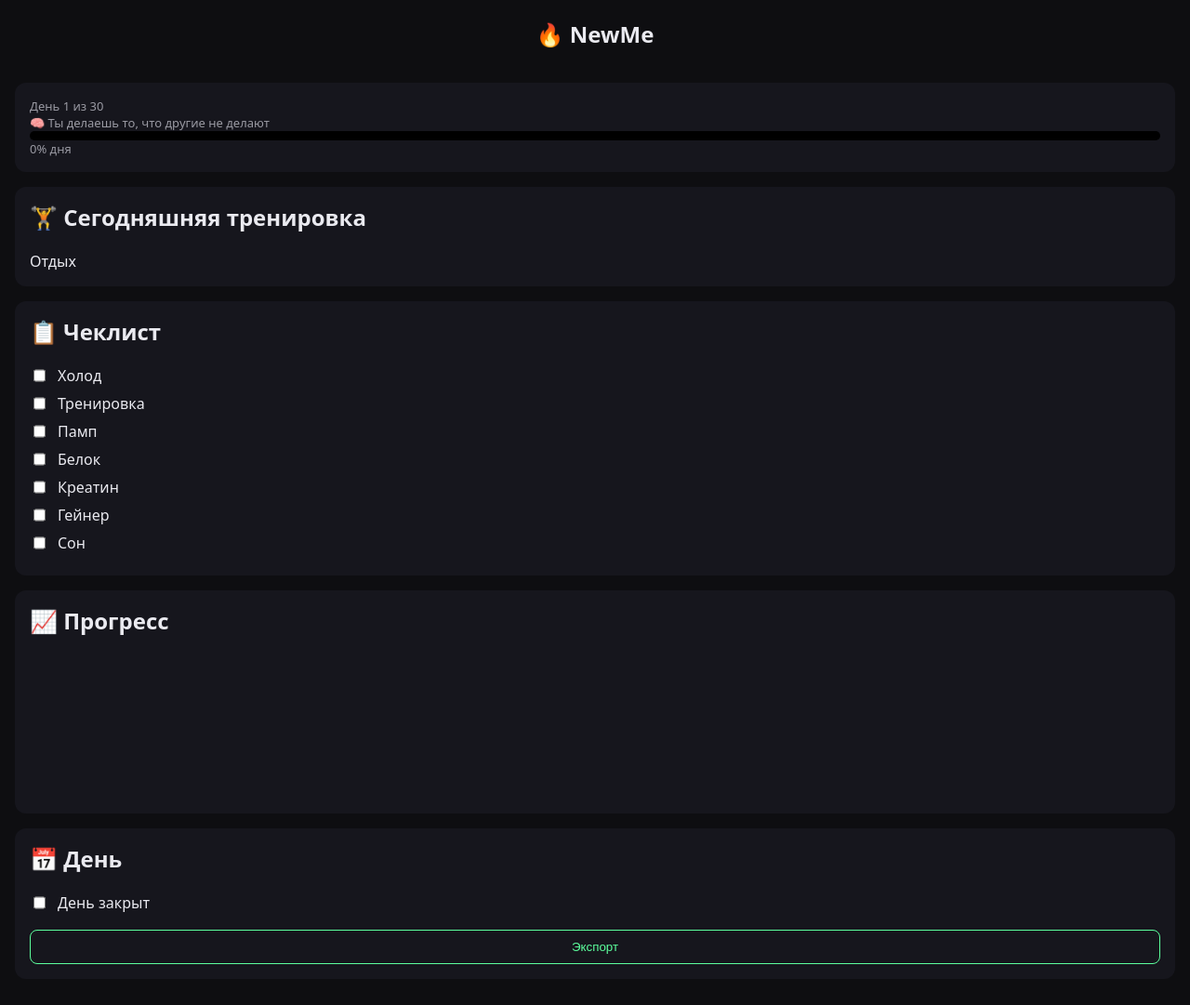
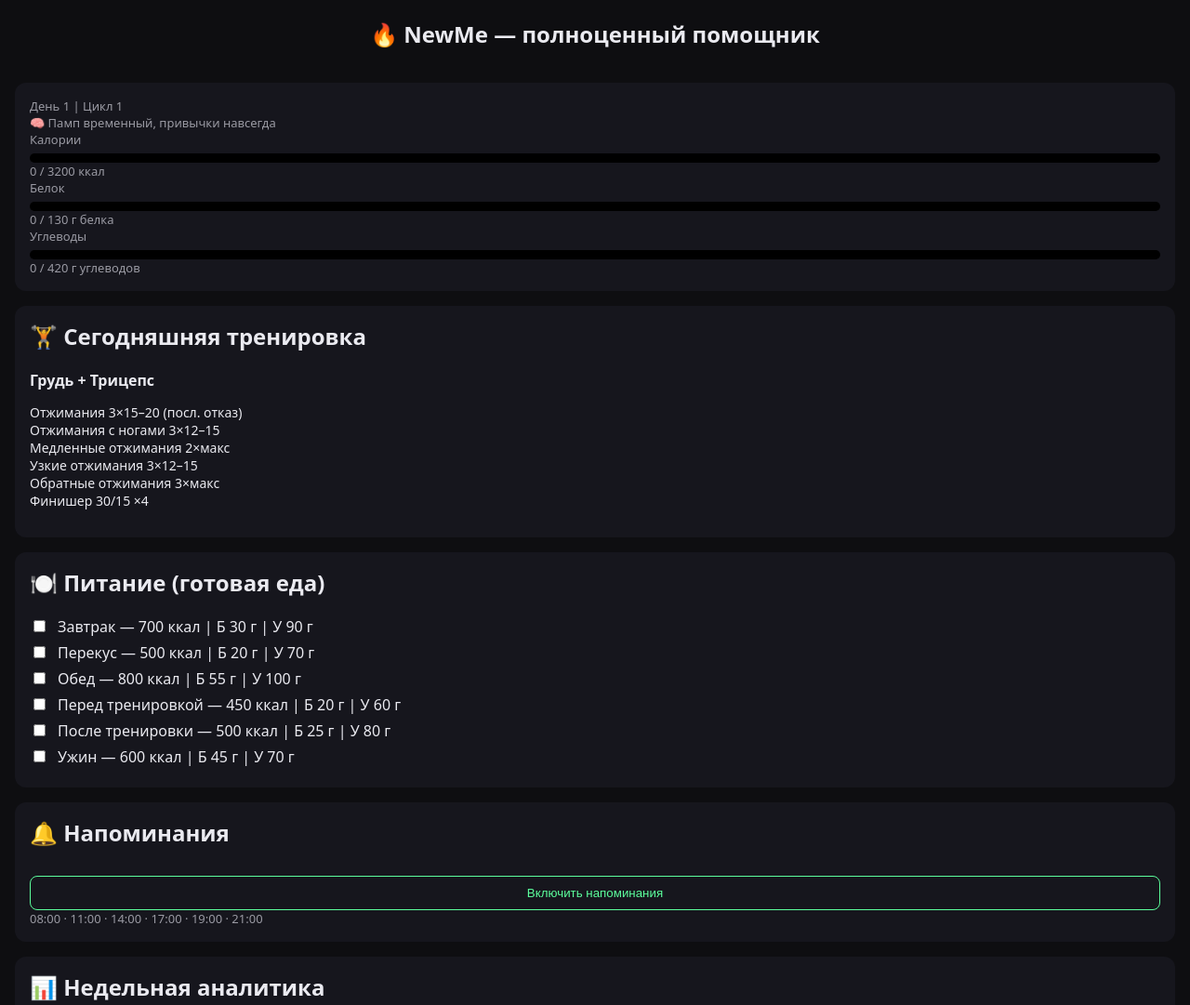
Before and after one commit to bvoms/manifest, a plain HTML site: page index.html in a window 1280 px wide. Shown: the whole page at 93% size. Drawn offline with Linux system fonts and the light colour scheme.

Commit message:
Add files via upload

```diff
--- a/index.html
+++ b/index.html
@@ -3,44 +3,102 @@
 <head>
 <meta charset="UTF-8">
 <meta name="viewport" content="width=device-width, initial-scale=1.0">
-<title>NewMe</title>
-
-<link rel="manifest" href="manifest.json">
+<title>🔥 NewMe — Полноценный помощник</title>
 
 <style>
 :root{
---bg:#0e0e11;--card:#16161d;--text:#eaeaf0;
---muted:#9a9aa3;--accent:#5cff9d;
+  --bg:#0e0e11;
+  --card:#16161d;
+  --text:#eaeaf0;
+  --muted:#9a9aa3;
+  --accent:#5cff9d;
+  --warn:#ffb84d;
 }
 *{box-sizing:border-box}
-body{margin:0;font-family:system-ui;background:var(--bg);color:var(--text)}
-header{padding:20px;text-align:center;font-size:24px;font-weight:700}
-section{margin:16px;padding:16px;background:var(--card);border-radius:12px}
+body{
+  margin:0;
+  font-family:system-ui,sans-serif;
+  background:var(--bg);
+  color:var(--text);
+}
+header{
+  padding:20px;
+  text-align:center;
+  font-size:24px;
+  font-weight:700;
+}
+section{
+  margin:16px;
+  padding:16px;
+  background:var(--card);
+  border-radius:12px;
+}
 h2{margin-top:0}
-label{display:flex;gap:10px;margin:8px 0}
-input{accent-color:var(--accent)}
-.progress{height:10px;background:#000;border-radius:6px;overflow:hidden}
-.fill{height:100%;background:var(--accent);width:0%}
 .small{font-size:13px;color:var(--muted)}
-canvas{width:100%;height:150px}
+.progress{
+  height:10px;
+  background:#000;
+  border-radius:6px;
+  overflow:hidden;
+  margin-top:6px;
+}
+.fill{
+  height:100%;
+  width:0%;
+  background:var(--accent);
+}
+label{
+  display:flex;
+  gap:10px;
+  margin:6px 0;
+  align-items:center;
+}
+input[type=checkbox]{accent-color:var(--accent)}
 button{
-width:100%;margin-top:10px;padding:10px;
-background:transparent;border:1px solid var(--accent);
-color:var(--accent);border-radius:8px;
+  width:100%;
+  padding:10px;
+  margin-top:10px;
+  background:transparent;
+  border:1px solid var(--accent);
+  color:var(--accent);
+  border-radius:8px;
 }
 button:hover{background:var(--accent);color:#000}
+pre{
+  white-space:pre-wrap;
+  font-family:inherit;
+  font-size:14px;
+}
+.grid{
+  display:grid;
+  grid-template-columns:1fr 1fr;
+  gap:12px;
+}
+@media(max-width:600px){
+  .grid{grid-template-columns:1fr}
+}
 </style>
 </head>
 
 <body>
 
-<header>🔥 NewMe</header>
+<header>🔥 NewMe — полноценный помощник</header>
 
 <section>
-<div id="dayInfo" class="small"></div>
-<div id="quote" class="small"></div>
-<div class="progress"><div class="fill" id="fill"></div></div>
-<div id="percent" class="small"></div>
+  <div class="small" id="dayInfo"></div>
+  <div class="small" id="quote"></div>
+
+  <div class="small">Калории</div>
+  <div class="progress"><div class="fill" id="calFill"></div></div>
+  <div class="small" id="calText"></div>
+
+  <div class="small">Белок</div>
+  <div class="progress"><div class="fill" id="protFill"></div></div>
+  <div class="small" id="protText"></div>
+
+  <div class="small">Углеводы</div>
+  <div class="progress"><div class="fill" id="carbFill"></div></div>
+  <div class="small" id="carbText"></div>
 </section>
 
 <section>
@@ -49,116 +107,165 @@ button:hover{background:var(--accent);color:#000}
 </section>
 
 <section>
-<h2>📋 Чеклист</h2>
-<label><input type="checkbox"> Холод</label>
-<label><input type="checkbox"> Тренировка</label>
-<label><input type="checkbox"> Памп</label>
-<label><input type="checkbox"> Белок</label>
-<label><input type="checkbox"> Креатин</label>
-<label><input type="checkbox"> Гейнер</label>
-<label><input type="checkbox"> Сон</label>
+<h2>🍽️ Питание (готовая еда)</h2>
+<div id="meals"></div>
 </section>
 
 <section>
-<h2>📈 Прогресс</h2>
-<canvas id="chart"></canvas>
+<h2>🔔 Напоминания</h2>
+<button onclick="enableReminders()">Включить напоминания</button>
+<div class="small">08:00 · 11:00 · 14:00 · 17:00 · 19:00 · 21:00</div>
 </section>
 
 <section>
-<h2>📅 День</h2>
-<label><input type="checkbox" id="close"> День закрыт</label>
-<button onclick="exportData()">Экспорт</button>
+<h2>📊 Недельная аналитика</h2>
+<div id="weekStats" class="small"></div>
 </section>
 
 <script>
-// ДЕНЬ
-const start=localStorage.start||new Date().toISOString();
-localStorage.start=start;
-const day=Math.floor((Date.now()-new Date(start))/86400000)+1;
-dayInfo.innerText=`День ${day} из 30`;
+// ===== ДЕНЬ ЦИКЛА =====
+const start = localStorage.start || new Date().toISOString();
+localStorage.start = start;
+const day = Math.floor((Date.now()-new Date(start))/86400000)+1;
+dayInfo.innerText = `День ${day} | Цикл ${(day-1)%7+1}`;
 
-// ЦИТАТА
+// ===== МОТИВАЦИЯ =====
 const quotes=[
-"Дисциплина делает тебя опасным",
-"Сегодня строится твой вид",
-"Слабость — это привычка",
-"Ты делаешь то, что другие не делают"
+  "Дисциплина решает",
+  "Рост — это система",
+  "Ты строишь тело каждый день",
+  "Памп временный, привычки навсегда"
 ];
 const qKey="q"+day;
 if(!localStorage[qKey]) localStorage[qKey]=quotes[Math.random()*quotes.length|0];
 quote.innerText="🧠 "+localStorage[qKey];
 
-// ТРЕНИРОВКИ
+// ===== ТРЕНИРОВКИ =====
 const workouts=[
-"Грудь + Трицепс",
-"Спина + Бицепс",
-"Ноги",
-"Плечи + Пресс",
-"Фуллбоди",
-"Отдых",
-"Отдых"
+{t:"Грудь + Трицепс",x:`Отжимания 3×15–20 (посл. отказ)
+Отжимания с ногами 3×12–15
+Медленные отжимания 2×макс
+Узкие отжимания 3×12–15
+Обратные отжимания 3×макс
+Финишер 30/15 ×4`},
+{t:"Спина + Бицепс",x:`Подтягивания 4×макс
+Тяга полотенца 4×12–15
+Супермен 3×20
+Сгибания рук 4×15–20
+Статика 90° ×2`},
+{t:"Ноги",x:`Присед 5×20 (посл. отказ)
+Выпады 4×12/нога
+Пауза-присед 3×10
+Ягодичный мост 4×20
+Статика ×2`},
+{t:"Плечи + Пресс",x:`Отжимания уголком 4×макс
+Разведения 4×20
+Подъёмы ног 4×макс
+Скручивания 3×30
+Планка 3×макс`},
+{t:"Фуллбоди",x:`Отжимания 3×макс
+Присед 3×25
+Подтягивания 3×макс
+Планка 3×1 мин`},
+{t:"Отдых",x:"Прогулка · растяжка · сон"},
+{t:"Отдых",x:"Прогулка · растяжка · сон"}
 ];
-const dayIndex = new Date().getDay() === 0 ? 6 : new Date().getDay() - 1;
-workout.innerText = workouts[dayIndex];
+const todayWorkout=workouts[(day-1)%7];
+workout.innerHTML=`<strong>${todayWorkout.t}</strong><pre>${todayWorkout.x}</pre>`;
 
+// ===== ПИТАНИЕ =====
+const isTrainDay=(day-1)%7<5;
 
-// ЧЕКЛИСТ
-const boxes=[...document.querySelectorAll("input[type=checkbox]:not(#close)")];
-boxes.forEach((b,i)=>{
-b.checked=localStorage["b"+i]=="1";
-b.onchange=()=>{localStorage["b"+i]=b.checked?"1":"0";update();}
+const TARGETS=isTrainDay
+? {cal:3200,prot:130,carb:420}
+: {cal:2800,prot:130,carb:300};
+
+const mealPlan=isTrainDay?[
+{n:"Завтрак",c:700,p:30,u:90},
+{n:"Перекус",c:500,p:20,u:70},
+{n:"Обед",c:800,p:55,u:100},
+{n:"Перед тренировкой",c:450,p:20,u:60},
+{n:"После тренировки",c:500,p:25,u:80},
+{n:"Ужин",c:600,p:45,u:70}
+]:[
+{n:"Завтрак",c:650,p:30,u:80},
+{n:"Перекус",c:450,p:20,u:60},
+{n:"Обед",c:750,p:55,u:90},
+{n:"Ужин",c:700,p:45,u:70}
+];
+
+let total={cal:0,prot:0,carb:0};
+const mealsBox=document.getElementById("meals");
+
+mealPlan.forEach((m,i)=>{
+  const id=`meal${day}_${i}`;
+  const checked=localStorage[id]==="1";
+  if(checked){
+    total.cal+=m.c;
+    total.prot+=m.p;
+    total.carb+=m.u;
+  }
+  mealsBox.innerHTML+=`
+  <label>
+    <input type="checkbox" ${checked?"checked":""}
+      onchange="toggleMeal('${id}',${m.c},${m.p},${m.u},this.checked)">
+    ${m.n} — ${m.c} ккал | Б ${m.p} г | У ${m.u} г
+  </label>`;
 });
 
-// ПРОГРЕСС
-function update(){
-const done=boxes.filter(b=>b.checked).length;
-const p=Math.round(done/boxes.length*100);
-fill.style.width=p+"%";
-percent.innerText=`${p}% дня`;
-}
-update();
-
-// ИСТОРИЯ + ГРАФИК
-function draw(){
-const ctx=chart.getContext("2d");
-ctx.clearRect(0,0,chart.width,chart.height);
-const data=JSON.parse(localStorage.history||"[]");
-ctx.beginPath();
-data.forEach((d,i)=>{
-const x=i*(chart.width/(data.length-1||1));
-const y=chart.height-(d.percent/100*chart.height);
-ctx.lineTo(x,y);
-});
-ctx.strokeStyle="#5cff9d";ctx.stroke();
-}
-draw();
-
-close.onchange=()=>{
-if(close.checked){
-const percentDone=Math.round(boxes.filter(b=>b.checked).length/boxes.length*100);
-const data=JSON.parse(localStorage.history||"[]");
-data.push({day,percent:percentDone});
-localStorage.history=JSON.stringify(data);
-boxes.forEach((b,i)=>{b.checked=false;localStorage["b"+i]=0});
-close.checked=false;update();draw();
-}
-};
-
-// EXPORT
-function exportData(){
-const blob=new Blob([JSON.stringify(localStorage,null,2)],{type:"application/json"});
-const a=document.createElement("a");
-a.href=URL.createObjectURL(blob);
-a.download="NewMe.json";
-a.click();
+function toggleMeal(id,c,p,u,on){
+  localStorage[id]=on?"1":"0";
+  total.cal+=on?c:-c;
+  total.prot+=on?p:-p;
+  total.carb+=on?u:-u;
+  renderTotals();
 }
 
-// PWA
-if("serviceWorker"in navigator){
-navigator.serviceWorker.register("sw.js");
+function renderTotals(){
+  calFill.style.width=Math.min(100,total.cal/TARGETS.cal*100)+"%";
+  protFill.style.width=Math.min(100,total.prot/TARGETS.prot*100)+"%";
+  carbFill.style.width=Math.min(100,total.carb/TARGETS.carb*100)+"%";
+
+  calText.innerText=`${total.cal} / ${TARGETS.cal} ккал`;
+  protText.innerText=`${total.prot} / ${TARGETS.prot} г белка`;
+  carbText.innerText=`${total.carb} / ${TARGETS.carb} г углеводов`;
 }
-if(Notification.permission!=="granted"){
-Notification.requestPermission();
+renderTotals();
+
+// ===== НЕДЕЛЬНАЯ АНАЛИТИКА =====
+function weekStats(){
+  let days=0,c=0,p=0,u=0;
+  for(let d=day-6;d<=day;d++){
+    mealPlan.forEach((_,i)=>{
+      if(localStorage[`meal${d}_${i}`]==="1"){
+        c+=mealPlan[i]?.c||0;
+        p+=mealPlan[i]?.p||0;
+        u+=mealPlan[i]?.u||0;
+      }
+    });
+    days++;
+  }
+  weekStats.innerText=
+    `Среднее за 7 дней:
+Ккал ~${Math.round(c/days)}
+Белок ~${Math.round(p/days)} г
+Угли ~${Math.round(u/days)} г`;
+}
+weekStats();
+
+// ===== НАПОМИНАНИЯ =====
+function enableReminders(){
+  if(Notification.permission!=="granted"){
+    Notification.requestPermission();
+  }
+  const times=["08:00","11:00","14:00","17:00","19:00","21:00"];
+  setInterval(()=>{
+    const now=new Date();
+    const t=now.toTimeString().slice(0,5);
+    if(times.includes(t)){
+      new Notification("🍽️ ПОРА ЕСТЬ",{body:"Еда = рост"});
+    }
+  },60000);
 }
 </script>
 
```
